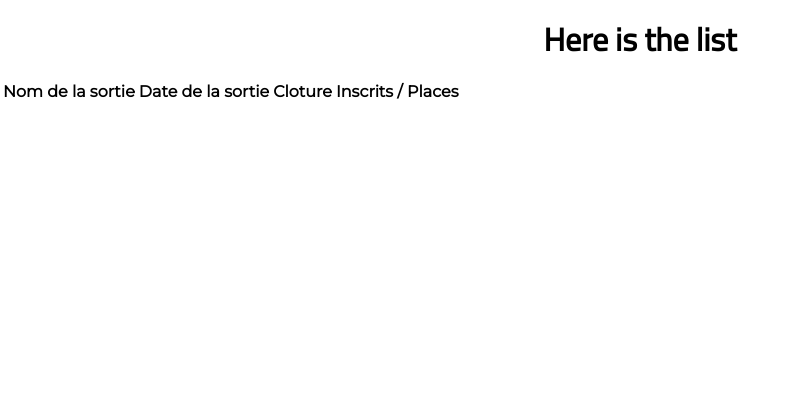
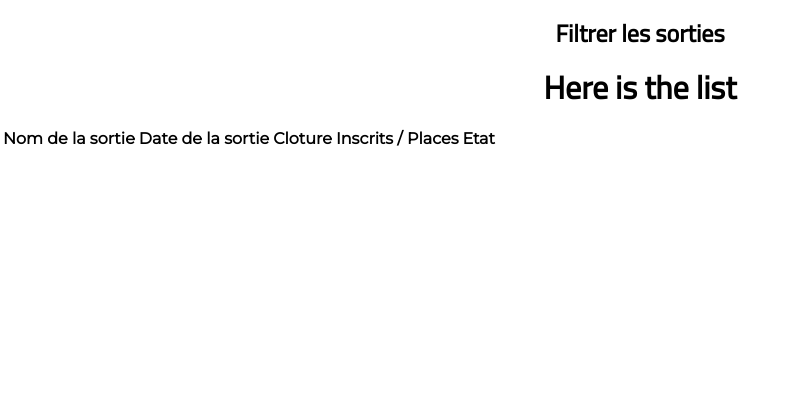
Before and after one commit to sun167/Sortir.com, a Symfony app: template templates/sortie/list.html.twig in a window 1280 px wide. Shown: the top 420 px of the page, without its empty margins (0-797 px from the left). Run offline with Twig, Linux system fonts and the light colour scheme; the template is opened without the code that fills it, so the values that code supplies are empty; some libraries are stand-ins or nearby versions.

Commit message:
Creation search form

```diff
--- a/templates/sortie/list.html.twig
+++ b/templates/sortie/list.html.twig
@@ -3,6 +3,11 @@
 {% block title %}{% endblock %}
 
 {% block body %}
+    <div class="search">
+<h2>Filtrer les sorties </h2>
+
+
+    </div>
 <h1>Here is the list</h1>
 <table>
 
@@ -14,6 +19,7 @@
                 <th>Date de la sortie</th>
                 <th>Cloture</th>
                 <th>Inscrits / Places</th>
+                <th>Etat </th>
 
             </tr>
     </thead>
@@ -22,15 +28,19 @@
     {% for sortie in sorties %}
 
         <div class="table-body">
-<tbody>
+    <tbody>
 
             <tr>
                     <td>{{ sortie.nom }}</td>
                     <td>{{ sortie.dateDebut|date('d-m-Y H:m') }}</td>
                     <td>{{ sortie.dateFin|date('d-m-Y H:m') }}</td>
-                    <td>{{ sortie.nbInscriptionsMax }}</td>
+                    <td> 0 / {{ sortie.nbInscriptionsMax }}</td>
+                    <td> {{ sortie.etat.libelle }}</td>
+
+
              </tr>
-</tbody>
+
+    </tbody>
 
         </div>
         </table>
```
Also changed, not shown: src/Entity/SortieSearch.php (added, +10 -0 lines), src/Repository/SortieRepository.php (+15 -14 lines).
